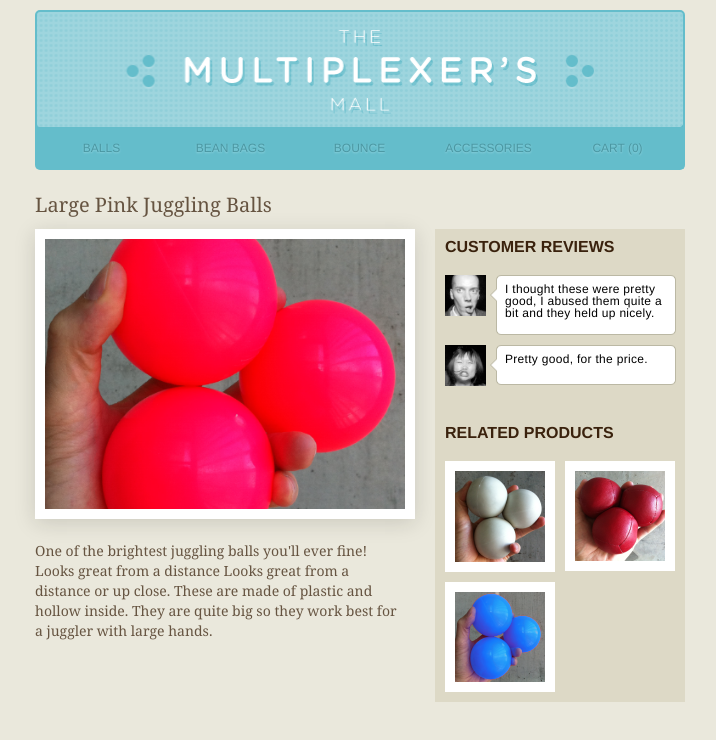
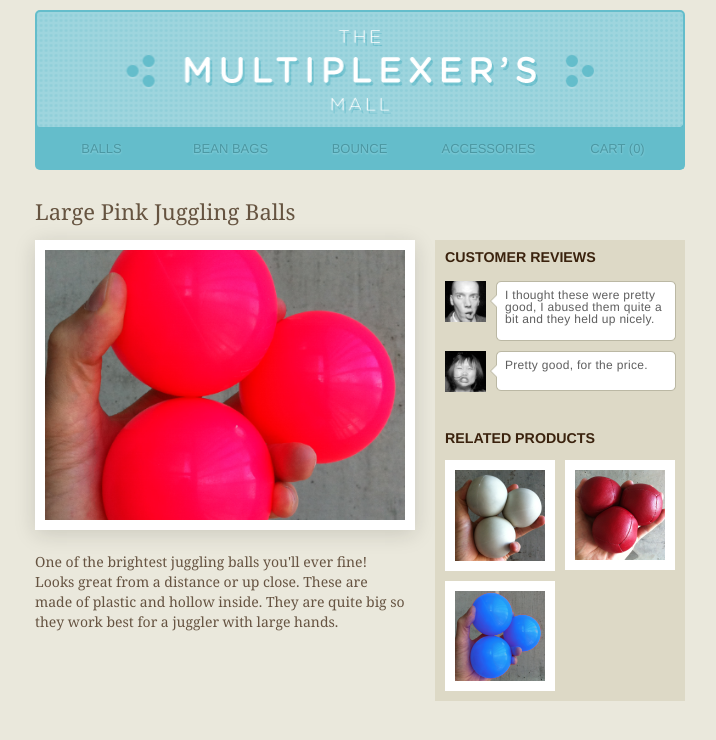
Before and after one commit to jesseocon/multiplexer, a plain HTML site: page public/index.html in a window 1280 px wide. Shown: the whole page, without its empty margins (280-996 px from the left). Drawn offline with Linux system fonts and the light colour scheme.

Commit message:
adjusted opacity of fonts in paragraph below large photo and in the captions

```diff
--- a/public/css/style.css
+++ b/public/css/style.css
@@ -4,17 +4,18 @@ body {
 h3 {
 	color: #665441;
 	font-family: georgia;
-	font-size: 20px;
-	font-weight: 400;
-	margin-top: 15px;
-	margin-bottom: 14px;
+	font-size: 22px;
+	font-weight: 100;
+	margin-top: 20px;
+	margin-bottom: 18px;
 	padding-top: 10px;
 	padding-bottom: 0;
 }
 h5 {
-	color: #3a220d;
-	font-family:helvetica;
-	margin:10px 0 20px 10px;
+	color: #3A220D;
+	font-family: helvetica;
+	font-size: .89em;
+	margin: 10px 0 17px 10px;
 }
 p {
 	font-family:georgia;
@@ -80,7 +81,8 @@ p {
 .nav ul li {
 	color: #4B97A2;
 	float: left;
-	font-size: 12px;
+	font-size: 13px;
+	font-weight: 200;
 	list-style-type: none;
 	margin-top: 12px;
 	text-align: center;
@@ -118,7 +120,8 @@ p {
 	box-shadow: 0px 4px 20px rgba(30,30,20, .15);
 }
 .paragraph p {
-	color: #665441;
+	color: #3a220d;
+	color:rgba(58,34,13,.75);
 	font-family: georgia;
 	font-size: 14px;
 	font-weight: 100;
@@ -158,6 +161,15 @@ p {
 	padding: 8px 15px 0 0;
 	font-weight:100;
 }
+#boy-para {
+	color:rgba(85,85,85,.95);
+}
+#girl-para {
+	color:rgba(85,85,85,.95);
+}
+.photo-grid {
+	margin-top:-2px;
+}
 .photo-grid img {
 	border:white 10px solid;
 	float:left;
--- a/public/index.html
+++ b/public/index.html
@@ -30,7 +30,7 @@
 					<div class='paragraph'>
 						<p>
 							One of the brightest juggling balls you'll ever fine! Looks great from a distance
-							Looks great from a distance or up close. These are made of plastic and hollow inside.
+							or up close. These are made of plastic and hollow inside.
 							They are quite big so they work best for a juggler with large hands.
 						</p>
 					</div>
@@ -39,11 +39,11 @@
 					<h5>CUSTOMER REVIEWS</h5>
 					<div id='dude-testimonial' class='testimonial'>
 						<img src='images/multi_avatar_guy.png'></img>
-						<p>I thought these were pretty good, I abused them quite a bit and they held up nicely.</p>
+						<p id='boy-para'>I thought these were pretty good, I abused them quite a bit and they held up nicely.</p>
 					</div>
 					<div id='girl-testimonial' class='testimonial'>
 						<img src='images/multi_avatar_girl.png'></img>
-						<p>Pretty good, for the price.</p>
+						<p id='girl-para'>Pretty good, for the price.</p>
 					</div>
 					<div class='clear_both'></div>
 					<h5>RELATED PRODUCTS</h5>
```
